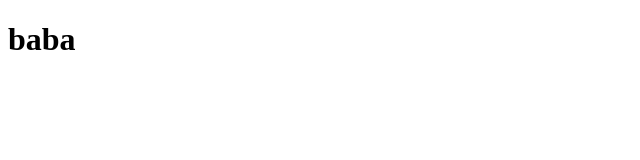
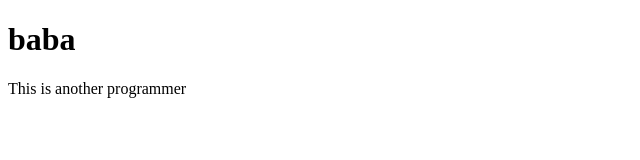
Before and after one commit to Mosein78/git-tutorial, a plain HTML site: page dashbord.html in a window 1280 px wide. Shown: the whole page, without its empty margins (0-640 px from the left). Drawn offline with Linux system fonts and the light colour scheme.

Commit message:
a paragraph added

```diff
--- a/dashbord.html
+++ b/dashbord.html
@@ -7,5 +7,6 @@
 </head>
 <body>
     <h1>baba</h1>
+    <p>This is another programmer</p>
 </body>
 </html>
```
